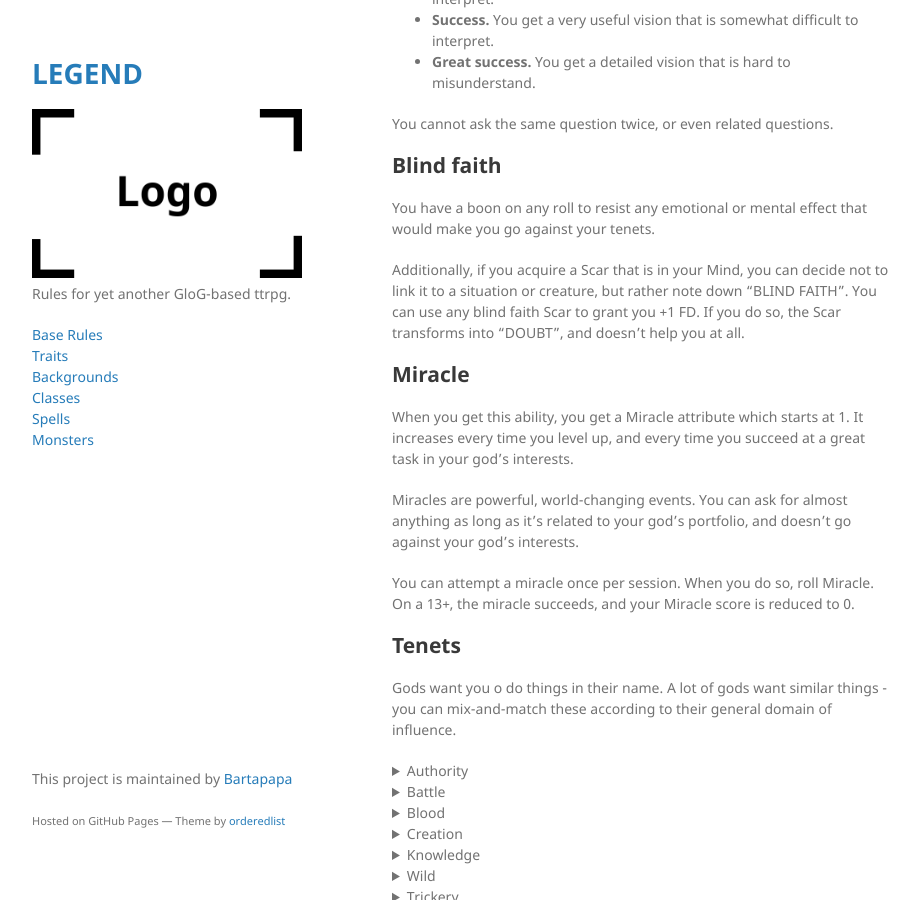
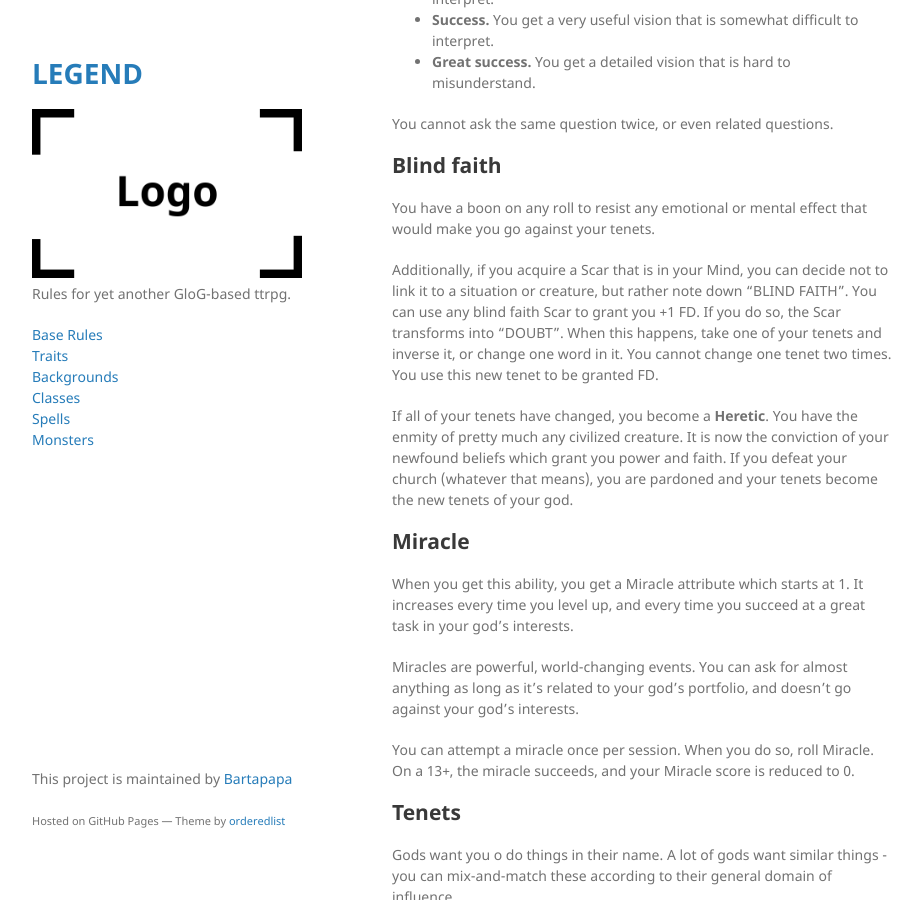
Before and after one commit to Bartapapa/legend, a Jekyll site: the page built from docs/class/scion.md, in a window 1280 px wide and 900 px high, scrolled down 1306 px. Shown: the whole window, without its empty margins (178-1100 px from the left). Built offline with Jekyll 4.4.1, drawn with Linux system fonts in a browser that asks for light colours.

Commit message:
Update scion.md

```diff
--- a/docs/class/scion.md
+++ b/docs/class/scion.md
@@ -49,7 +49,9 @@ You cannot ask the same question twice, or even related questions.
 ## Blind faith
 You have a boon on any roll to resist any emotional or mental effect that would make you go against your tenets.
 
-Additionally, if you acquire a Scar that is in your Mind, you can decide not to link it to a situation or creature, but rather note down "BLIND FAITH". You can use any blind faith Scar to grant you +1 FD. If you do so, the Scar transforms into "DOUBT", and doesn't help you at all.
+Additionally, if you acquire a Scar that is in your Mind, you can decide not to link it to a situation or creature, but rather note down "BLIND FAITH". You can use any blind faith Scar to grant you +1 FD. If you do so, the Scar transforms into "DOUBT". When this happens, take one of your tenets and inverse it, or change one word in it. You cannot change one tenet two times. You use this new tenet to be granted FD.
+
+If all of your tenets have changed, you become a <b>Heretic</b>. You have the enmity of pretty much any civilized creature. It is now the conviction of your newfound beliefs which grant you power and faith. If you defeat your church (whatever that means), you are pardoned and your tenets become the new tenets of your god.
 
 ## Miracle
 When you get this ability, you get a Miracle attribute which starts at 1. It increases every time you level up, and every time you succeed at a great task in your god's interests.
```
